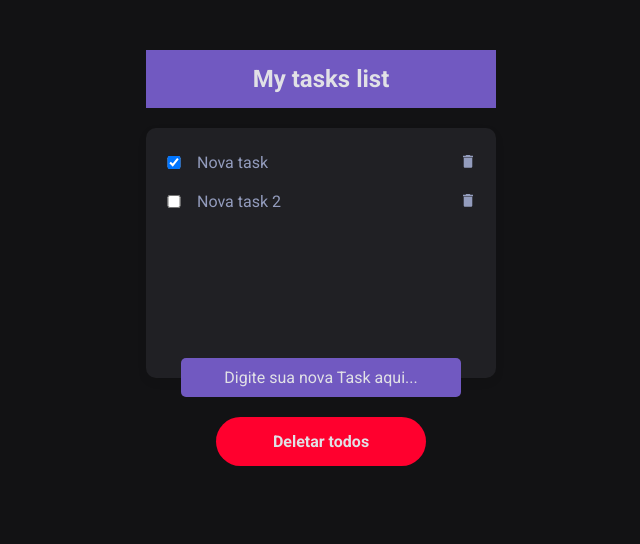
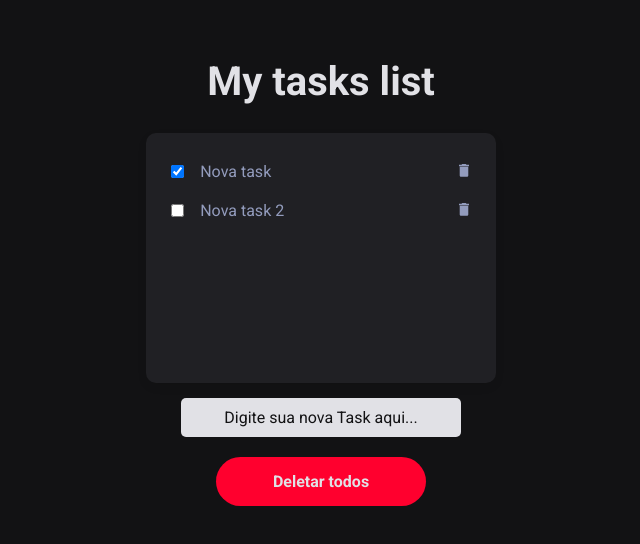
Before and after one commit to leandrorangel94/tasks, an Angular app: page / in a window 1280 px wide. Shown: the top 544 px of the page, without its empty margins (319-959 px from the left). Built offline with nearby package versions, Linux system fonts and the light colour scheme.

Commit message:
inserção de item na lista com output

```diff
--- a/src/app/modules/home/components/header/header.component.scss
+++ b/src/app/modules/home/components/header/header.component.scss
@@ -2,12 +2,12 @@
 
 h1 {
   width: 100%;
-  padding: 15px 0;
+  padding: 8px 0;
 
   text-align: center;
-  font-size: 24px;
+  font-size: 2.5rem;
   font-weight: bold;
   color: $secondary-text-color;
 
-  background-color: $tertiary-background-color;
+  // background-color: $tertiary-background-color;
 }
--- a/src/app/modules/home/components/to-do-input-add-items/to-do-input-add-items.component.html
+++ b/src/app/modules/home/components/to-do-input-add-items/to-do-input-add-items.component.html
@@ -1 +1,6 @@
-<input type="text" placeholder="Digite sua nova Task aqui..." />
+<input
+  type="text"
+  placeholder="Digite sua nova Task aqui..."
+  [(ngModel)]="addItemTaskList"
+  (keyup.enter)="submitItemTaskList()"
+/>
--- a/src/app/modules/home/components/to-do-input-add-items/to-do-input-add-items.component.scss
+++ b/src/app/modules/home/components/to-do-input-add-items/to-do-input-add-items.component.scss
@@ -3,21 +3,21 @@
 :host {
   display: flex;
   justify-content: center;
-  margin-top: -20px;
+  margin-top: 15px;
 
   input {
     width: 80%;
     border: none;
-    background: $tertiary-background-color;
+    background: $colors-grey-100;
     font-size: 16px;
-    color: $secondary-text-color;
+    color: $colors-grey-900;
     text-align: center;
     padding: 10px;
     box-sizing: border-box;
     border-radius: 5px;
 
     &::placeholder{
-      color: $secondary-text-color;
+      color: $colors-grey-900;
     }
   }
 }
--- a/src/app/modules/home/components/to-do-input-add-items/to-do-input-add-items.component.ts
+++ b/src/app/modules/home/components/to-do-input-add-items/to-do-input-add-items.component.ts
@@ -1,10 +1,18 @@
-import { Component } from '@angular/core';
+import { Component, EventEmitter, Output } from '@angular/core';
 
 @Component({
   selector: 'app-to-do-input-add-items',
   templateUrl: './to-do-input-add-items.component.html',
-  styleUrls: ['./to-do-input-add-items.component.scss']
+  styleUrls: ['./to-do-input-add-items.component.scss'],
 })
 export class ToDoInputAddItemsComponent {
+  @Output() public emmitItemTaskList = new EventEmitter();
 
+  public addItemTaskList: string = '';
+
+  public submitItemTaskList(): void {
+    this.addItemTaskList = this.addItemTaskList.trim();
+    this.emmitItemTaskList.emit(this.addItemTaskList);
+    this.addItemTaskList = '';
+  }
 }
--- a/src/app/modules/home/components/to-do-list/to-do-list.component.html
+++ b/src/app/modules/home/components/to-do-list/to-do-list.component.html
@@ -13,7 +13,7 @@
   </ul>
 </section>
 
-<app-to-do-input-add-items />
+<app-to-do-input-add-items (emmitItemTaskList)="setEmitTaskList($event)" />
 <app-to-do-button-delete-all
   (click)="deleteAllTaskListItems()"
   *ngIf="taskList.length"
--- a/src/app/modules/home/components/to-do-list/to-do-list.component.scss
+++ b/src/app/modules/home/components/to-do-list/to-do-list.component.scss
@@ -15,7 +15,7 @@ section {
   }
 
   ul{
-    padding: 20px;
+    padding: 24px;
 
     li{
       display: flex;
--- a/src/app/modules/home/components/to-do-list/to-do-list.component.ts
+++ b/src/app/modules/home/components/to-do-list/to-do-list.component.ts
@@ -16,6 +16,10 @@ export class ToDoListComponent implements OnInit {
 
   ngOnInit(): void {}
 
+  public setEmitTaskList(event: string): void {
+    if (event.length) this.taskList.push({ task: event, checked: false });
+  }
+
   public deleteTaskListItem(event: number): void {
     this.taskList.splice(event, 1);
   }
```
